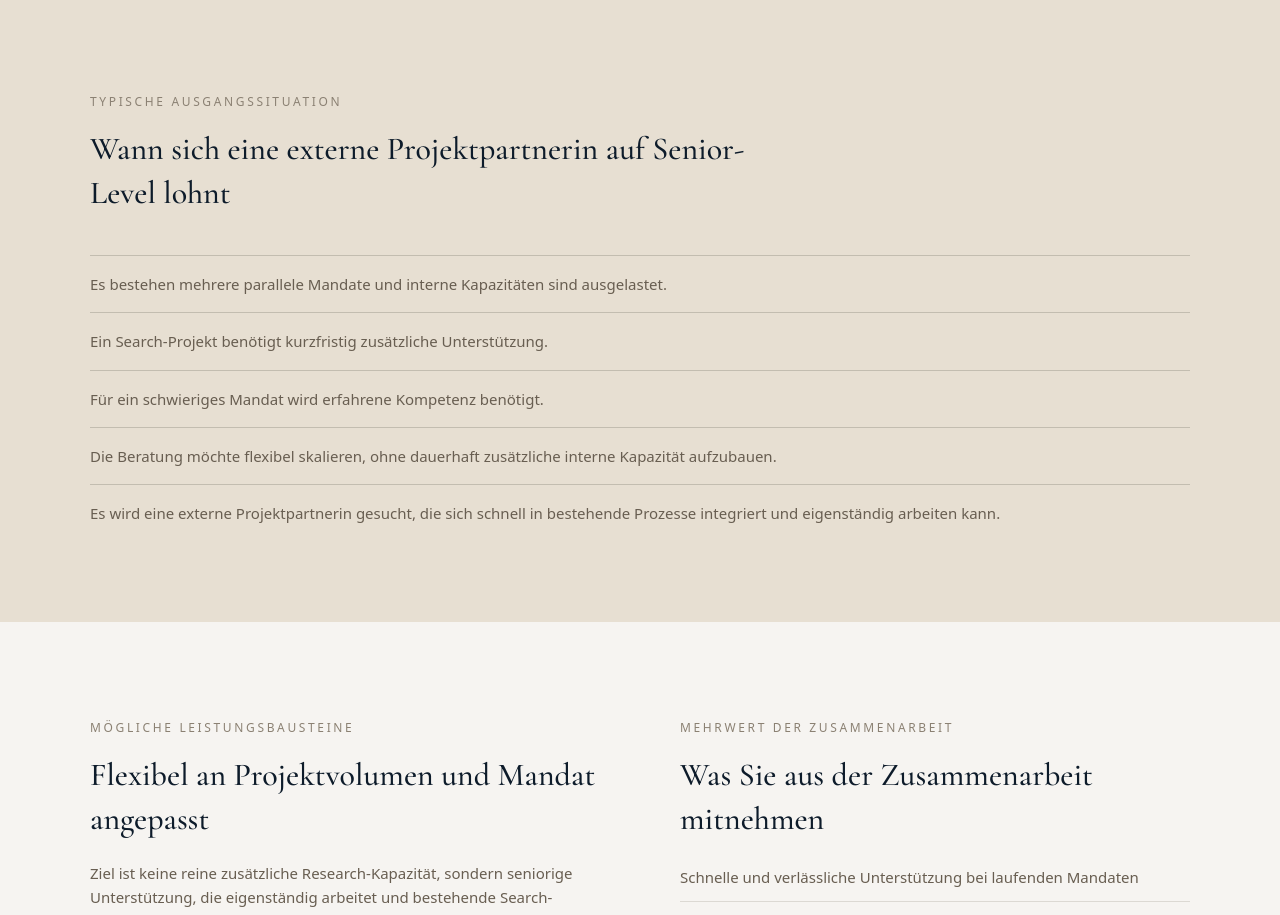
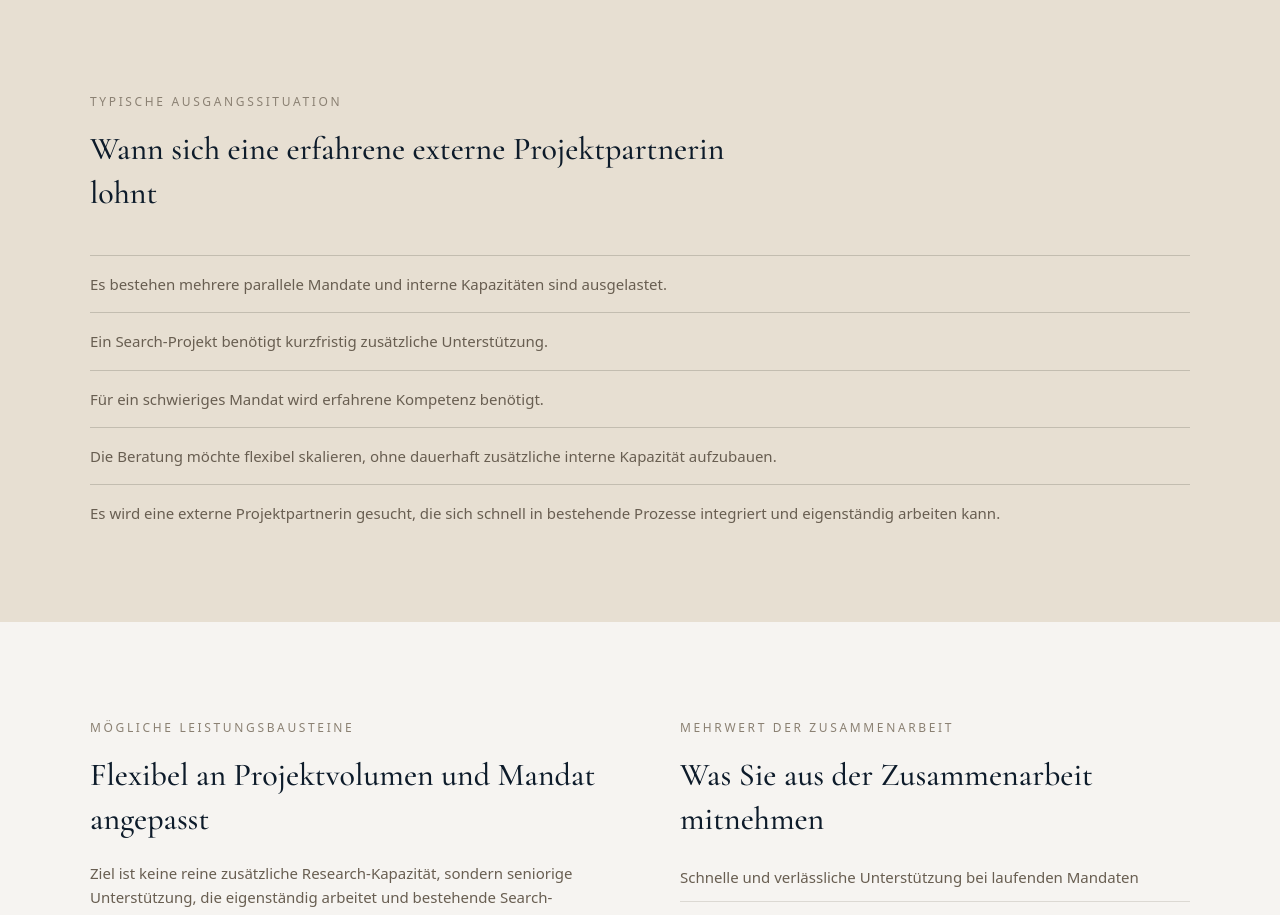
Before and after one commit to nataliasaslawski/Website, a Next.js app: page /fuer-personalberatungen in a window 1280 px wide. Shown: the part 860-1775 px from the top of the page. Built offline with nearby package versions, Linux system fonts and the light colour scheme.

Commit message:
Reword "Typische Ausgangssituation" headline on Für Personalberatungen
Co-Authored-By: Claude Sonnet 5 <noreply@anthropic.com>

```diff
--- a/src/app/fuer-personalberatungen/page.tsx
+++ b/src/app/fuer-personalberatungen/page.tsx
@@ -79,7 +79,7 @@ export default function FuerPersonalberatungenPage() {
           <div className="max-w-2xl">
             <Eyebrow>Typische Ausgangssituation</Eyebrow>
             <h2 className="mt-4 font-display text-2xl font-medium leading-snug text-navy-900 md:text-[2rem]">
-              Wann sich eine externe Projektpartnerin auf Senior-Level lohnt
+              Wann sich eine erfahrene externe Projektpartnerin lohnt
             </h2>
           </div>
           <ul className="mt-10 space-y-4">
```
